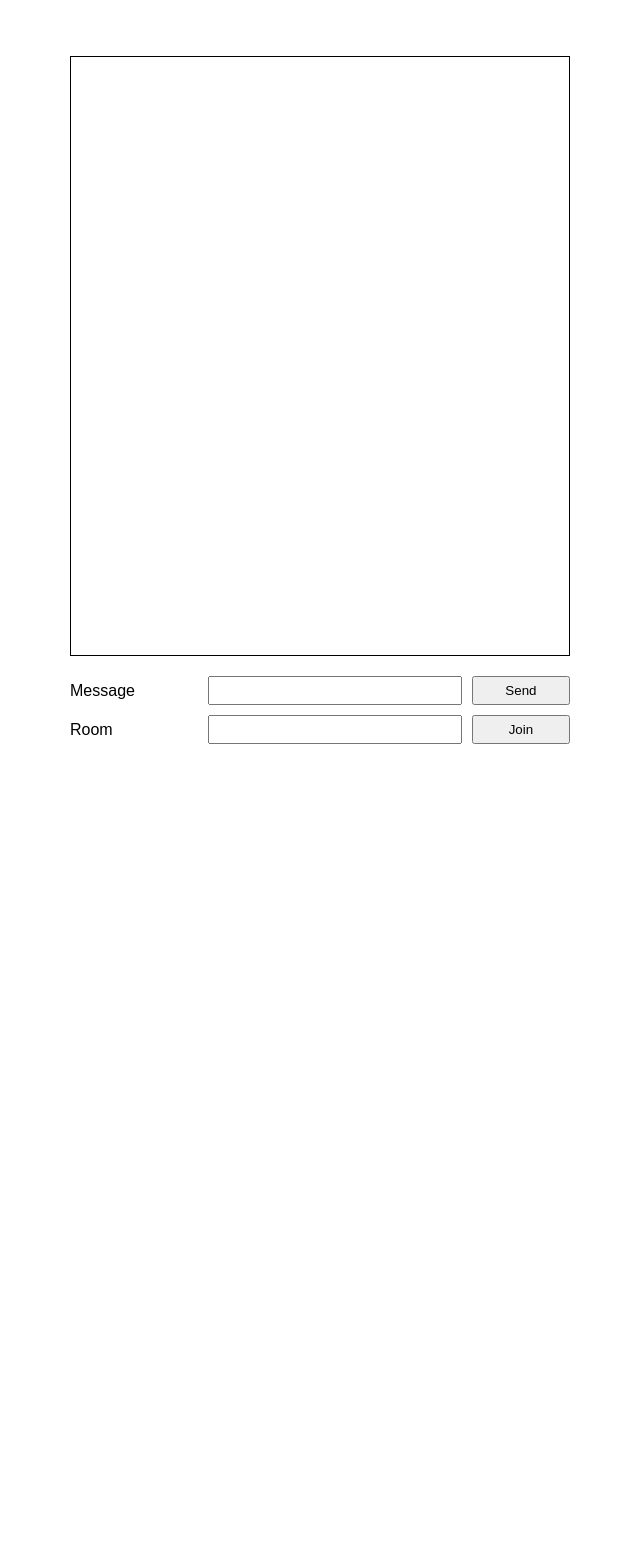
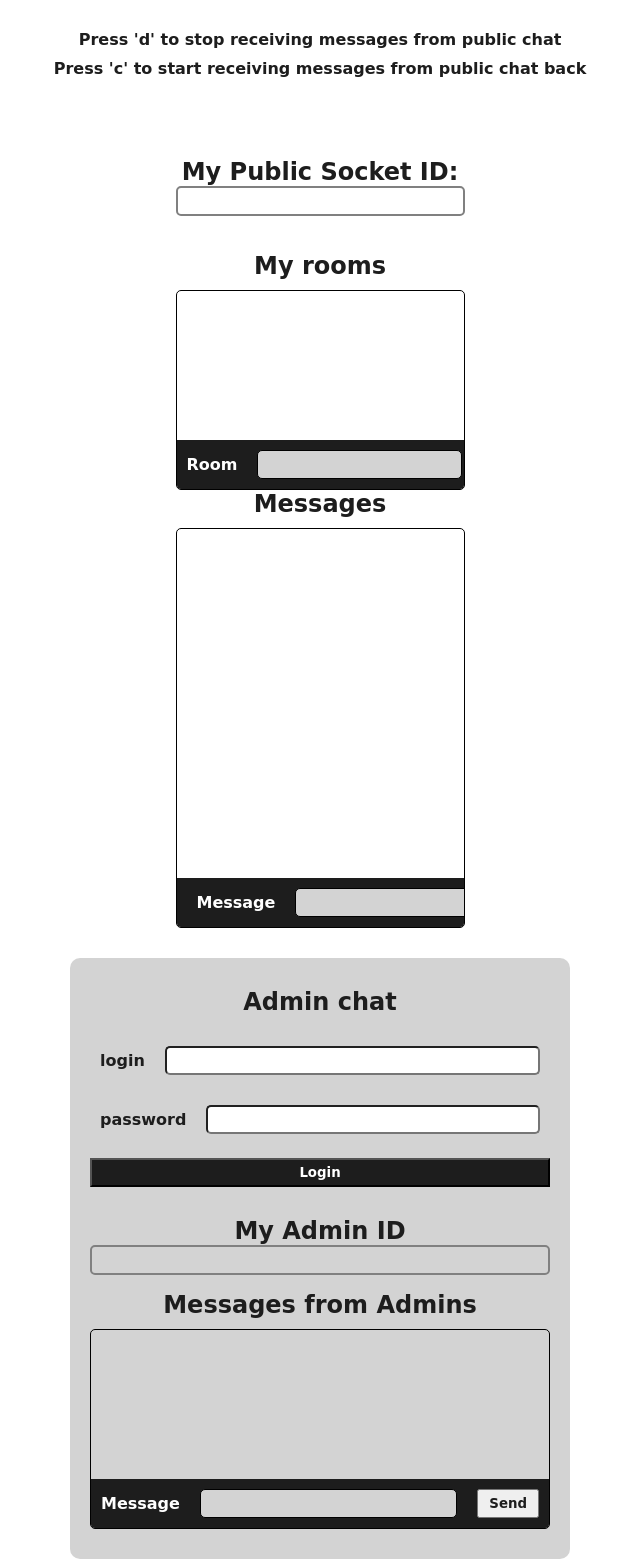
Before and after one commit to sssshefer/socket-io, a website built with Vite: page client/index.html in a window 1280 px wide. Shown: the whole page, without its empty margins (320-960 px from the left). Before the commit the page ends 800 px from the top, so only its background shows below. Built offline with nearby package versions, Linux system fonts and the light colour scheme; files whose address does not match are found by name.

Commit message:
redesign. Admin chat with authorization middleware. Socket.io admin panel.

```diff
--- a/client/index.html
+++ b/client/index.html
@@ -7,66 +7,63 @@
     <meta http-equiv="X-UA-Compatible" content="ie=edge">
     <script src="script.js" type="module"></script>
     <title>Socket.io</title>
-    <style>
-        * {
-            box-sizing: border-box;
-            margin: 0;
-            padding: 0;
-            font-family: Arial, sans-serif;
-        }
-
-        body {
-            display: flex;
-            justify-content: center;
-            flex-direction: column;
-            height: 100vh;
-            width: 90%;
-            max-width: 500px;
-            margin: 0 auto;
-        }
-
-        #message-container {
-            max-height: 600px;
-            border: 1px solid black;
-            flex-grow: 1;
-            overflow-y: auto;
-        }
-
-        #message-container div {
-            background-color: #CCC;
-            padding: 10px;
-        }
-
-        #message-container div:nth-child(even) {
-            background-color: #FFF;
-        }
-
-        form  {
-            display: grid;
-            grid-template-rows: auto auto;
-            gap: 10px;
-            grid-template-columns: auto auto auto;
-            margin-top: 20px;
-        }
-        input{
-            padding: 5px;
-        }
-
-        label{
-            display: flex;
-            align-items: center;
-        }
-    </style>
+    <link rel="stylesheet" href="main.css">
 </head>
 <body>
-<div id="message-container"></div>
-<form id="form">
-    <label for="message-input">Message</label>
-    <input type="text" id="message-input">
-    <button type="submit" id="send-button">Send</button>
-    <label for="room-input">Room</label>
-    <input type="text" id="room-input">
-    <button type="button" id="room-button">Join</button>
-</form>
+<section>
+    <div class="appDescription">
+        <p>Press 'd' to stop receiving messages from public chat</p>
+        <p>Press 'c' to start receiving messages from public chat back</p>
+    </div>
+</section>
+
+<section class="account">
+    <h1>My Public Socket ID: <span id="myID"></span></h1>
+
+    <h2>My rooms</h2>
+    <div id="room-container" class="container">
+        <div class="textInputButton textInputButton_absolute">
+            <label for="room-input">Room</label>
+            <input type="text" id="room-input">
+            <button type="button" id="room-button">Join</button>
+        </div>
+    </div>
+    <h2>Messages</h2>
+    <div id="message-container" class="container">
+        <div class="textInputButton textInputButton_absolute">
+            <label for="message-input">Message</label>
+            <input type="text" id="message-input">
+            <button type="button" id="send-button">Send</button>
+        </div>
+    </div>
+
+</section>
+
+<section class="adminDashboard">
+    <h1 class="adminTitle">Admin chat</h1>
+    <form id="admin-form">
+        <div class="textInputButton">
+            <label for="admin-login-input"> login</label>
+            <input type="text" id="admin-login-input">
+        </div>
+        <div class="textInputButton">
+            <label for="admin-password-input"> password</label>
+            <input type="text" id="admin-password-input">
+        </div>
+        <span id="admin-login-error"></span>
+        <button type="button" id="admin-login-button">Login</button>
+    </form>
+
+    <h2 class="adminTitle">My Admin ID <span id="myAdminID"></span></h2>
+    <h2 class="adminTitle">Messages from Admins</h2>
+    <div id="admin-container" class="container">
+        <div class="textInputButton textInputButton_absolute">
+            <label for="admin-message-input">Message</label>
+            <input type="text" id="admin-message-input">
+            <button type="button" id="admin-send-button">Send</button>
+        </div>
+    </div>
+</section>
+
 </body>
 </html>
--- /dev/null
+++ b/client/main.css
@@ -0,0 +1,174 @@
+* {
+    box-sizing: border-box;
+    margin: 0;
+    padding: 0;
+    font-family: cursive, sans-serif;
+    color: #1d1d1d;
+}
+
+body {
+    display: flex;
+    justify-content: center;
+    flex-direction: column;
+    margin: 0 auto;
+}
+
+section {
+    padding: 30px 0;
+}
+
+h1, h2 {
+    text-align: center;
+    margin-bottom: 10px;
+}
+
+h1 {
+    margin-bottom: 30px;
+}
+
+input {
+    padding: 5px;
+    border-radius: 5px;
+}
+
+label {
+    display: flex;
+    align-items: center;
+    font-weight: 700;
+}
+
+.account {
+    max-width: 500px;
+    margin: 0 auto;
+}
+
+.appDescription {
+    font-weight: 900;
+    text-align: center;
+    margin-bottom: 20px;
+}
+
+.appDescription p {
+    margin-bottom: 10px;
+}
+
+
+#myID, #myAdminID {
+    color: red;
+    width: 100%;
+    border: 2px solid grey;
+    display: inline-block;
+    border-radius: 5px;
+    min-height: 30px;
+}
+
+.container {
+    position: relative;
+    border: 1px solid black;
+    flex-grow: 1;
+    overflow-y: auto;
+    border-radius: 5px;
+}
+
+#room-container {
+    height: 200px;
+}
+
+#message-container {
+    height: 400px;
+}
+
+
+#message-container div {
+    background-color: #CCC;
+    padding: 10px;
+}
+
+#message-container div:nth-child(even) {
+    background-color: #FFF;
+}
+
+
+.adminTitle {
+    color: #1d1d1d
+}
+
+.textInputButton {
+    display: flex;
+    justify-content: space-between;
+}
+
+.textInputButton input {
+    flex-grow: 1;
+}
+
+.textInputButton button {
+    padding: 5px 10px;
+    font-weight: 900;
+    white-space: nowrap;
+}
+
+.textInputButton * {
+    margin: 0 10px
+}
+
+.textInputButton_absolute {
+    position: absolute;
+    bottom: 0;
+    left: 0;
+    right: 0;
+    background-color: #1d1d1d !important;
+    color: white;
+    padding: 10px 0;
+}
+
+.textInputButton_absolute label {
+    color: white;
+}
+
+.textInputButton_absolute input {
+    background-color: lightgrey;
+    border: 1px solid black;
+    color: #1d1d1d;
+    font-weight: 700;
+}
+
+.adminDashboard {
+    background: lightgrey;
+    width: 500px;
+    margin: 0 auto;
+    border-radius: 10px;
+    padding: 30px 20px;
+}
+
+#admin-form .textInputButton {
+    margin-top: 30px;
+}
+
+#admin-login-error {
+    text-align: center;
+    color: red;
+    display: inline-block;
+    width: 100%;
+    margin:10px 0;
+}
+
+#admin-login-button {
+    width: 100%;
+    padding: 5px 10px;
+    background: #1d1d1d;
+    color: white;
+    font-weight: 900;
+    margin-bottom: 30px;
+}
+
+#admin-container {
+    height: 200px;
+    font-weight: 900;
+    padding:10px;
+    overflow-y: auto;
+}
+
+#admin-container div {
+    color: green;
+}
--- a/client/script.js
+++ b/client/script.js
@@ -1,21 +1,19 @@
 import {io} from "socket.io-client";
-
-const joinRoomButton = document.getElementById('room-button');
-const messageInput = document.getElementById('message-input');
-const roomInput = document.getElementById('room-input');
-const form = document.getElementById('form');
 
 const socket = io('http://localhost:3000');
 
 socket.on('connect', () => {
-    displayMessage('Connected to server. You ID is ' + socket.id);
+    const idPlace = document.getElementById('myID');
+    idPlace.textContent = socket.id;
 })
 
 socket.on('receive-message', (message) => {
     displayMessage(message);
 })
 
-form.addEventListener('submit', (e) => {
+const sendButton = document.getElementById('send-button');
+const messageInput = document.getElementById('message-input');
+sendButton.addEventListener('click', (e) => {
     e.preventDefault();
     const message = messageInput.value;
     const room = roomInput.value;
@@ -27,10 +25,12 @@ form.addEventListener('submit', (e) => {
     messageInput.value = '';
 })
 
+const joinRoomButton = document.getElementById('room-button');
+const roomInput = document.getElementById('room-input');
 joinRoomButton.addEventListener('click', () => {
     const room = roomInput.value;
     socket.emit('join-room', room, message => {
-        displayMessage(message);
+        displayRoom(message)
     });
 
 })
@@ -40,3 +40,67 @@ function displayMessage(message) {
     div.textContent = message;
     document.getElementById('message-container').append(div);
 }
+
+function displayRoom(room) {
+    const div = document.createElement('div');
+    div.textContent = room;
+    document.getElementById('room-container').append(div);
+}
+
+document.addEventListener('keydown', (e) => {
+    if (e.target.matches('input')) return
+    if (e.key === 'Enter') socket.connect()
+    if (e.key === 'd') socket.disconnect()
+})
+
+function displayAdminMessage(message, username ) {
+    const div = document.createElement('div');
+    div.textContent = username?`${username}: ${message}`: message;
+    document.getElementById('admin-container').append(div);
+}
+
+const adminLoginButton = document.getElementById('admin-login-button');
+const adminLoginInput = document.getElementById('admin-login-input');
+const adminPasswordInput = document.getElementById('admin-password-input');
+
+let adminSocket;
+adminLoginButton.addEventListener('click', (e) => {
+    e.preventDefault()
+    if (adminSocket) adminSocket.disconnect()
+
+    adminSocket = io('http://localhost:3000/ad', {
+        auth: {
+            login: adminLoginInput.value,
+            password: adminPasswordInput.value
+        }
+    });
+
+    adminSocket.on('connect_error', (err) => {
+        const loginErrorPlace = document.getElementById('admin-login-error');
+        loginErrorPlace.textContent = err.message;
+    })
+
+    adminSocket.on('connect', () => {
+        displayAdminMessage(adminSocket.id + ' connected')
+        const loginErrorPlace = document.getElementById('admin-login-error');
+        loginErrorPlace.textContent = ''
+
+        const adminId = document.getElementById('myAdminID');
+        adminId.textContent = adminSocket.id;
+
+        adminSocket.on('receive-message', (username, message) => {
+            displayAdminMessage( message, username);
+        })
+        const sendAdminButton = document.getElementById('admin-send-button');
+        const adminMessageInput = document.getElementById('admin-message-input');
+
+        sendAdminButton.addEventListener('click', (e) => {
+            e.preventDefault();
+            const message = adminMessageInput.value;
+            console.log(message)
+            if (message === "") return
+            adminSocket.emit('send-message', message);
+            adminMessageInput.value = '';
+        })
+    })
+})
--- a/server/package.json
+++ b/server/package.json
@@ -13,6 +13,7 @@
     "nodemon": "^3.1.2"
   },
   "dependencies": {
+    "@socket.io/admin-ui": "^0.5.1",
     "socket.io": "^4.7.5"
   }
 }
```
Also changed, not shown: server/server.js (+35 -6 lines), 1 other file.
